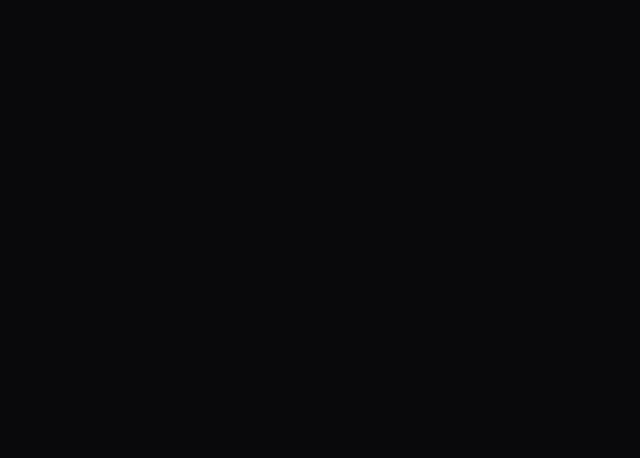
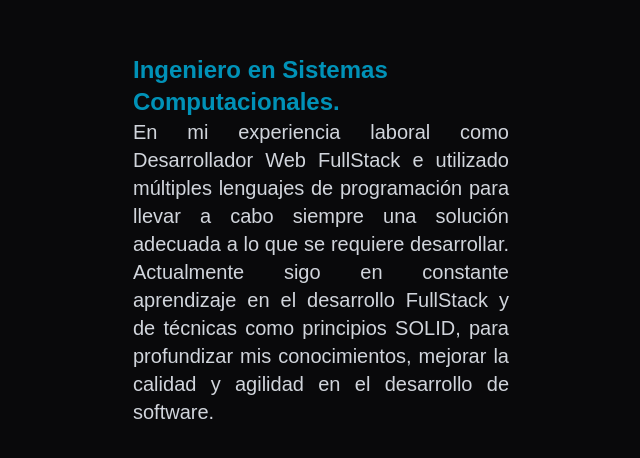
Before and after one commit to jcguv117/rct-portafolio-v2, a React (Vite) app: page / in a window 1280 px wide. Shown: the part 1086-1544 px from the top of the page, without its empty margins (123-763 px from the left). Before the commit the page ends 964 px from the top, so only its background shows below. Built offline with nearby package versions, Linux system fonts and the light colour scheme.

Commit message:
Remove App component and add About component with internationalization support

```diff
--- a/src/App.tsx
+++ /dev/null
@@ -1,13 +0,0 @@
-
-function App() {
-
-  return (
-    <>
-      <h1 className="text-3xl text-red-900 font-bold underline">
-        Hello world!
-      </h1>
-    </>
-  )
-}
-
-export default App
--- /dev/null
+++ b/src/app/About.tsx
@@ -0,0 +1,22 @@
+import { useTranslation } from "react-i18next";
+
+export const About = () => {
+  const { t } = useTranslation();
+
+  return (
+    <section id="about" className="container mx-auto my-4 py-[15rem]">
+      <div className="container px-8 grid grid-cols-1 md:grid-cols-2 gap-4">
+        <div className="ml-4 col-span-1">
+          <div>
+            <span className="text-2xl text-cyan-600 font-bold">{t('About.profileTitle')}</span>
+            <p className="text-gray-300 mb-5 text-xl text-justify">
+              {t('About.profileText')}
+            </p>
+
+          </div>
+        </div>
+
+      </div>
+    </section>
+  )
+}
--- a/src/locales/en.json
+++ b/src/locales/en.json
@@ -2,5 +2,9 @@
     "Home": {
         "title": "Hello! 👋, I'm",
         "subtitle": "Web Developer FullStack!"
+    },
+    "About": {
+        "profileTitle": "Ingeniero en Sistemas Computacionales.",
+        "profileText": "En mi experiencia laboral  como Desarrollador Web FullStack e utilizado múltiples lenguajes de programación para llevar a cabo siempre una solución adecuada a lo que se requiere desarrollar. Actualmente sigo en constante aprendizaje en el desarrollo FullStack y de técnicas como principios SOLID, para profundizar mis conocimientos, mejorar la calidad y agilidad en el desarrollo de software."
     }
 }
--- a/src/locales/es.json
+++ b/src/locales/es.json
@@ -2,5 +2,9 @@
     "Home": {
         "title": "Hola! 👋, soy",
         "subtitle": "Desarrollador Web Fullstack"
+    },
+    "About": {
+        "profileTitle": "Ingeniero en Sistemas Computacionales.",
+        "profileText": "En mi experiencia laboral  como Desarrollador Web FullStack e utilizado múltiples lenguajes de programación para llevar a cabo siempre una solución adecuada a lo que se requiere desarrollar. Actualmente sigo en constante aprendizaje en el desarrollo FullStack y de técnicas como principios SOLID, para profundizar mis conocimientos, mejorar la calidad y agilidad en el desarrollo de software."
     }
 }
--- a/src/main.tsx
+++ b/src/main.tsx
@@ -6,12 +6,14 @@ import { Home } from './app/Home.tsx'
 
 import './config/i18n.ts'
 import { LangProvider } from './providers/lang-provider.tsx'
+import { About } from './app/About.tsx'
 
 createRoot(document.getElementById('root')!).render(
   <StrictMode>
     <ThemeProvider defaultTheme="dark" storageKey="vite-ui-theme">
       <LangProvider>
         <Home/>
+        <About/>
       </LangProvider>
     </ThemeProvider>
   </StrictMode>,
--- a/src/providers/lang-provider.tsx
+++ b/src/providers/lang-provider.tsx
@@ -10,7 +10,7 @@ const LanguageContext = createContext<LanguageContextType | undefined>(undefined
 
 export const LangProvider = ({ children }: { children: React.ReactNode }) => {
   const [language, setLanguage] = useState<string>(() => {
-    return localStorage.getItem("language") || "en"
+    return localStorage.getItem("language") || "es"
   })
 
   const { i18n } = useTranslation()
```
